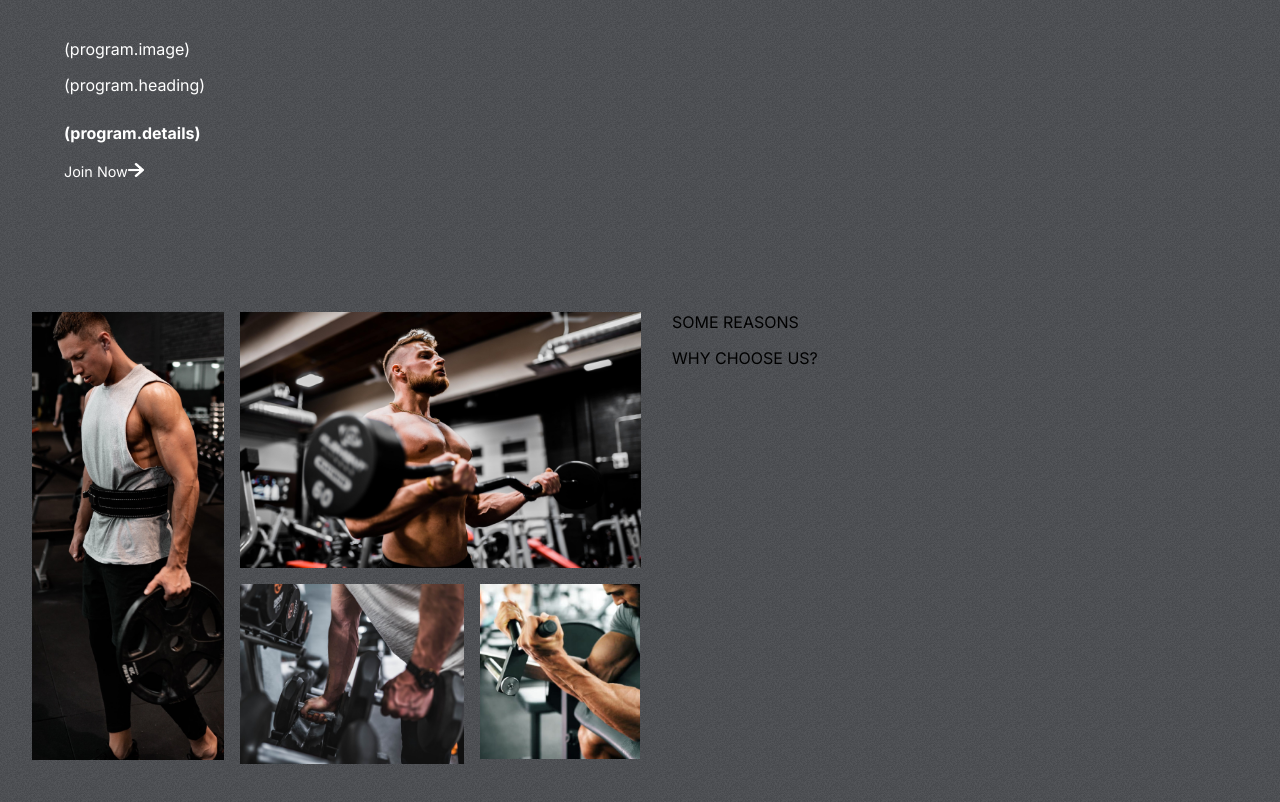
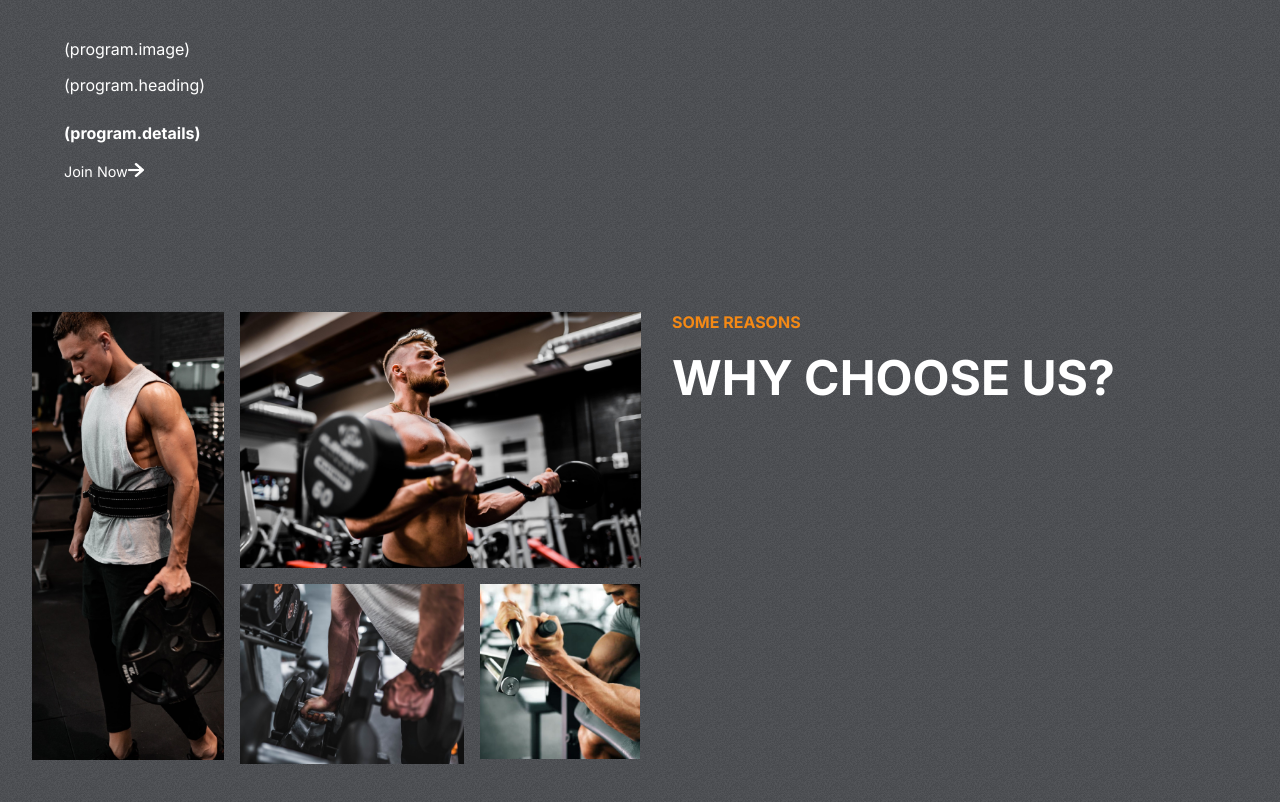
Before and after one commit to Imsachin010/My-FitClub, a React (Create React App) app: page / in a window 1280 px wide. Shown: the part 1512-2314 px from the top of the page. Built offline with nearby package versions, Linux system fonts and the light colour scheme.

Commit message:
Working on pages

```diff
--- a/src/components/Reasons/Reasons.css
+++ b/src/components/Reasons/Reasons.css
@@ -43,3 +43,14 @@
     flex-direction: column;
     flex: 1 1;
 }
+.right-r>span{
+    font-weight: bold;
+    color: var(--orange);
+
+}
+.right-r>div{
+    color: white;
+    font-size: 3rem;
+    font-weight: bold;
+
+}
--- a/src/components/Reasons/Reasons.jsx
+++ b/src/components/Reasons/Reasons.jsx
@@ -20,7 +20,12 @@ const Reasons = () => {
         <div className="right-r">
             <span>Some reasons</span>
             <div>
-                <span>Why </span><span>Choose Us?</span>
+                <span>Why</span><span> Choose Us?</span>
+            </div>
+            <div>
+              <div>
+                <img src="" alt="" /><img src="" alt="" />
+              </div>
             </div>
         </div>
       </div>
```
